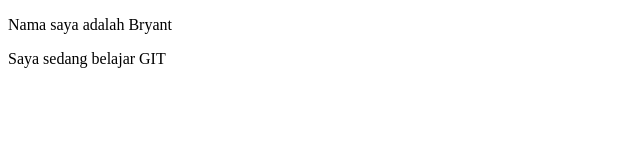
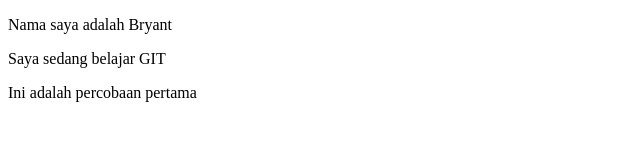
Before and after one commit to XThinct/DEMOPELATIHANVCS2023, a plain HTML site: page index.html in a window 1280 px wide. Shown: the whole page, without its empty margins (0-640 px from the left). Drawn offline with Linux system fonts and the light colour scheme.

Commit message:
Update index.html

```diff
--- a/index.html
+++ b/index.html
@@ -9,5 +9,6 @@
     <p>Nama saya adalah Bryant</p>
     <p>Saya sedang belajar GIT</p>
 
+    <p>Ini adalah percobaan pertama</p>
 </body>
 </html>
```
